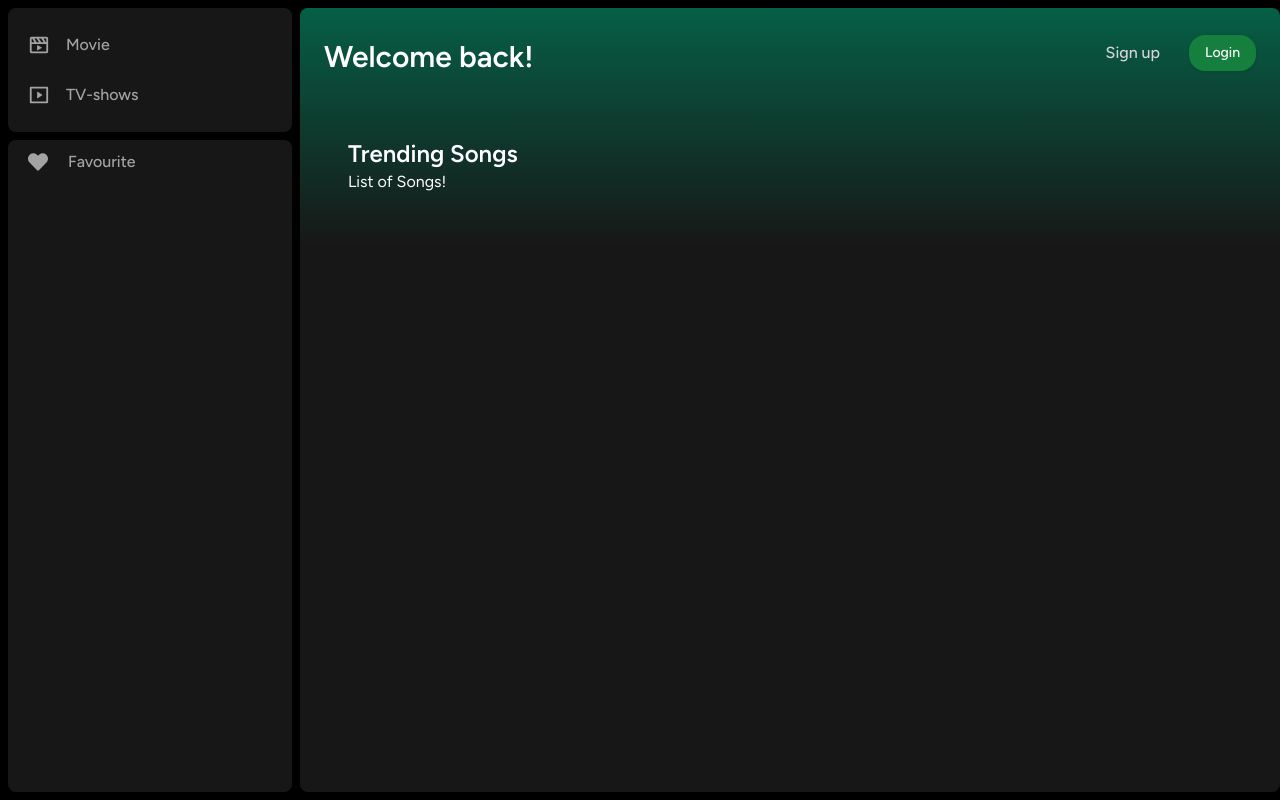
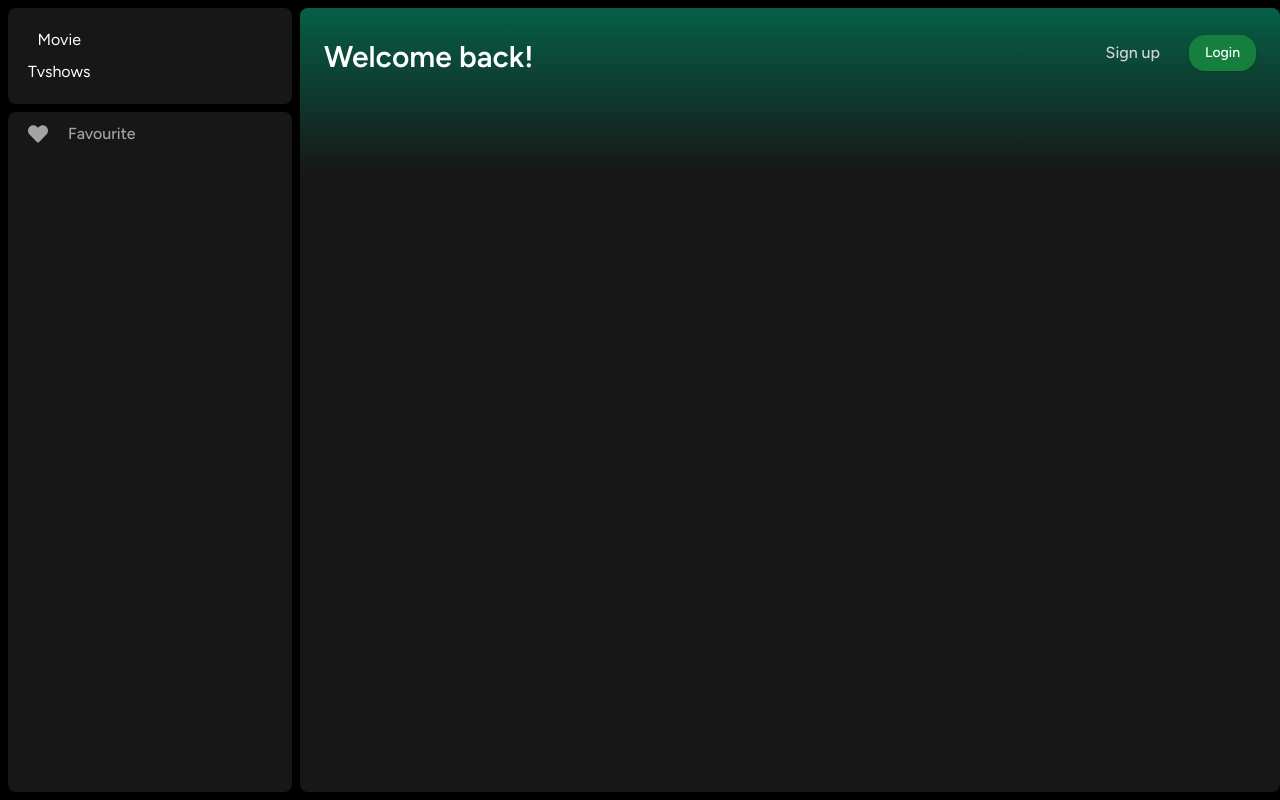
Before and after one commit to vivekrajput-93/movify, a Next.js app: page / in a window 1280 px wide. Built offline with nearby package versions, Linux system fonts and the light colour scheme.

Commit message:
code refactor

```diff
--- a/app/(site)/page.tsx
+++ b/app/(site)/page.tsx
@@ -8,12 +8,7 @@ export default function Home() {
       <Header>
 
       <div className="mt-2 mb-7 px-6">
-        <div className="flex justify-between items-center">
-          <h1 className="text-white text-2xl font-semibold">Trending Songs</h1>
-        </div>
-        <div>
-          List of Songs!
-        </div>
+
       </div>
       </Header>
     </div>
--- /dev/null
+++ b/components/Display-Card.tsx
@@ -0,0 +1,5 @@
+export const DisplayCard = () => {
+    return (
+        <h1>Hello</h1>
+    )
+}
--- a/components/sidebar.tsx
+++ b/components/sidebar.tsx
@@ -1,7 +1,7 @@
 "use client";
 
 import { usePathname } from "next/navigation";
-import { useMemo } from "react";
+import { useMemo, useState } from "react";
 import Box from "./Box";
 import SidebarItem from "./SidebarItem";
 import { HiHome } from "react-icons/hi";
@@ -14,37 +14,30 @@ import { RiMovieLine } from "react-icons/ri";
 
 interface SidebarProps {
   children: React.ReactNode;
+  displayType: DisplayType; // Add displayType as a prop
+  setDisplayType: React.Dispatch<React.SetStateAction<DisplayType>>; // Add setDisplayType as a prop
 }
 
-const Sidebar: React.FC<SidebarProps> = ({ children }) => {
-  const pathname = usePathname();
 
-  const routes = useMemo(
-    () => [
-      {
-        icon: BiMoviePlay,
-        label: "Movie",
-        active: pathname == "/shows",
-        href: "/",
-      },
-      {
-        icon: RiMovieLine,
-        label: "TV-shows",
-        active: pathname === "/shows",
-        href: "/shows",
-      },
-    ],
-    [pathname]
-  );
+
+enum DisplayType {
+  Movies = "movies",
+  Tvshows = "tvshows"
+}
+
+
+const Sidebar: React.FC<SidebarProps> = ({ children, }) => {
+
+  const[displayType, setDisplayType] = useState<DisplayType>(DisplayType.Movies);
+
 
   return (
     <div className="flex h-full">
       <div className="hidden md:flex flex-col gap-y-2 bg-black w-[300px] p-2">
         <Box>
-          <div className="flex flex-col gap-y-4 px-5 py-5">
-            {routes.map((item) => (
-              <SidebarItem key={item.label} {...item} />
-            ))}
+          <div className="px-5 py-5 flex flex-col float-start gap-y-2">
+            <button  onClick={() => setDisplayType(DisplayType.Movies)}>Movie</button>
+            <button  onClick={() => setDisplayType(DisplayType.Tvshows)}>Tvshows</button>
           </div>
         </Box>
         <Box className="overflow-y-auto h-full">
```
